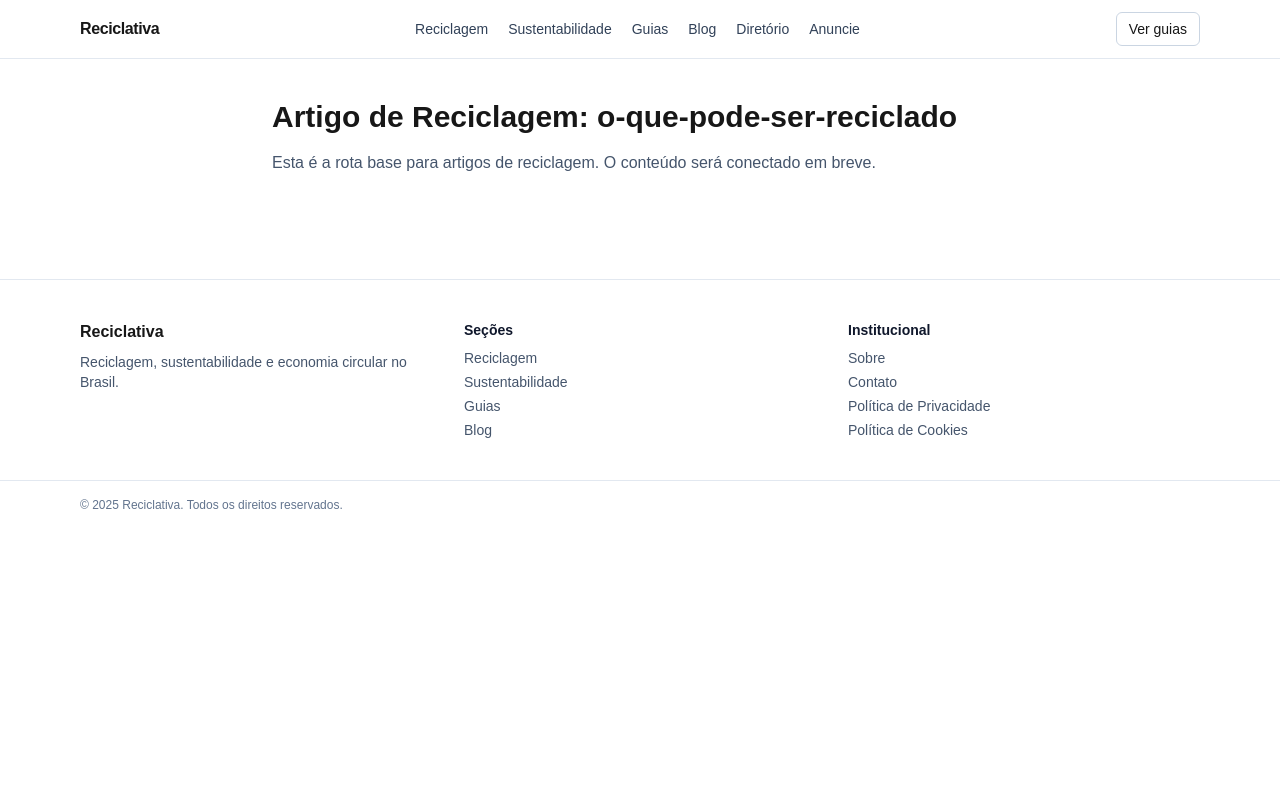
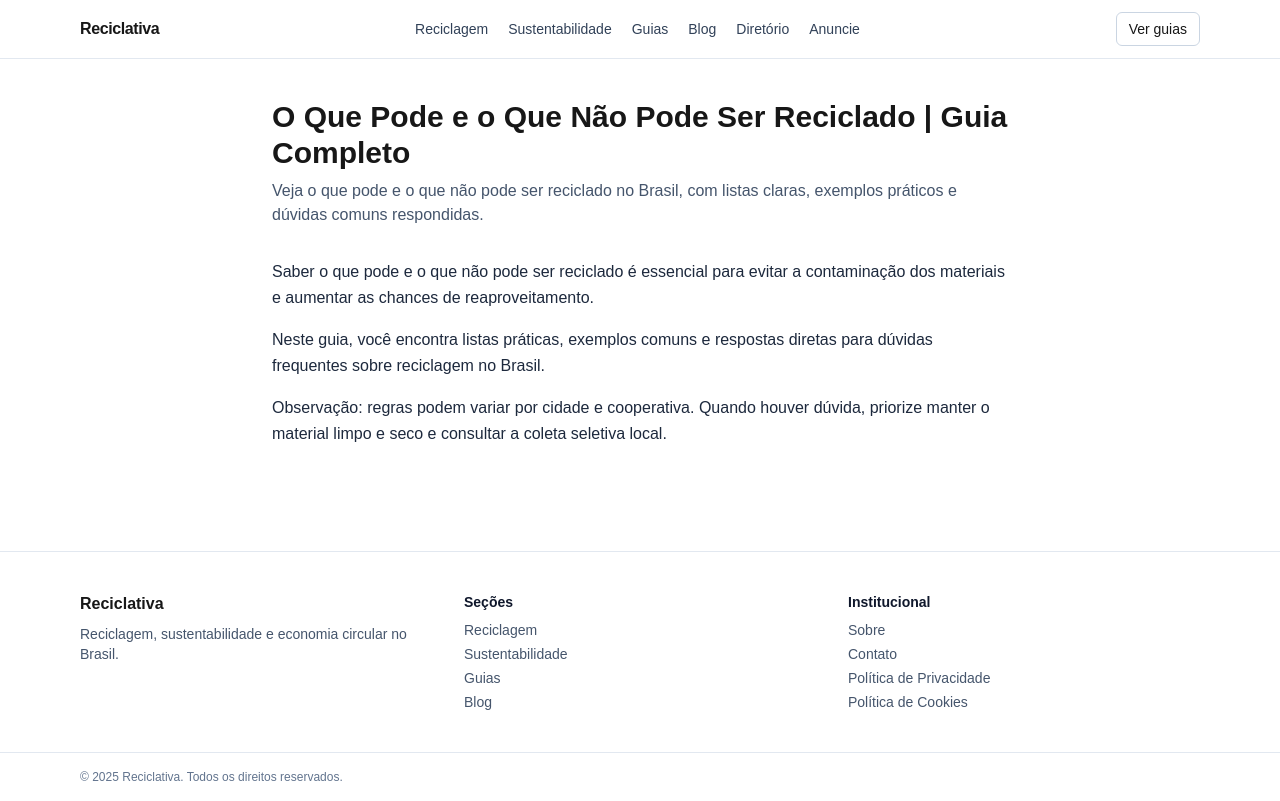
Before and after one commit to aieduardopompeu/reciclativa-portal, a Next.js app: page /reciclagem/o-que-pode-ser-reciclado in a window 1280 px wide. Built offline with nearby package versions, Linux system fonts and the light colour scheme.

Commit message:
feat: publicar artigo inicial de reciclagem (o-que-pode-ser-reciclado)

```diff
--- a/src/app/reciclagem/[slug]/page.tsx
+++ b/src/app/reciclagem/[slug]/page.tsx
@@ -1,4 +1,5 @@
 import { notFound } from "next/navigation";
+import { getReciclagemArticle } from "@/content/reciclagem";
 
 type Props = {
   params: Promise<{
@@ -8,16 +9,22 @@ type Props = {
 
 export default async function ReciclagemArtigoPage({ params }: Props) {
   const { slug } = await params;
-  if (!slug) return notFound();
+  const article = getReciclagemArticle(slug);
+
+  if (!article) return notFound();
 
   return (
     <main className="mx-auto max-w-3xl px-4 py-10">
-      <h1 className="text-3xl font-bold">Artigo de Reciclagem: {slug}</h1>
+      <h1 className="text-3xl font-bold">{article.title}</h1>
+      <p className="mt-2 text-slate-600">{article.description}</p>
 
-      <p className="mt-4 text-slate-600">
-        Esta é a rota base para artigos de reciclagem. O conteúdo será conectado
-        em breve.
-      </p>
+      <article className="mt-8 space-y-4 text-slate-800">
+        {article.content.map((p, idx) => (
+          <p key={idx} className="leading-relaxed">
+            {p}
+          </p>
+        ))}
+      </article>
     </main>
   );
 }
--- /dev/null
+++ b/src/content/reciclagem.ts
@@ -0,0 +1,24 @@
+export type ReciclagemArticle = {
+  slug: string;
+  title: string;
+  description: string;
+  content: string[]; // parágrafos simples por enquanto
+};
+
+export const reciclademArticles: ReciclagemArticle[] = [
+  {
+    slug: "o-que-pode-ser-reciclado",
+    title: "O Que Pode e o Que Não Pode Ser Reciclado | Guia Completo",
+    description:
+      "Veja o que pode e o que não pode ser reciclado no Brasil, com listas claras, exemplos práticos e dúvidas comuns respondidas.",
+    content: [
+      "Saber o que pode e o que não pode ser reciclado é essencial para evitar a contaminação dos materiais e aumentar as chances de reaproveitamento.",
+      "Neste guia, você encontra listas práticas, exemplos comuns e respostas diretas para dúvidas frequentes sobre reciclagem no Brasil.",
+      "Observação: regras podem variar por cidade e cooperativa. Quando houver dúvida, priorize manter o material limpo e seco e consultar a coleta seletiva local.",
+    ],
+  },
+];
+
+export function getReciclagemArticle(slug: string) {
+  return reciclademArticles.find((a) => a.slug === slug) ?? null;
+}
```
